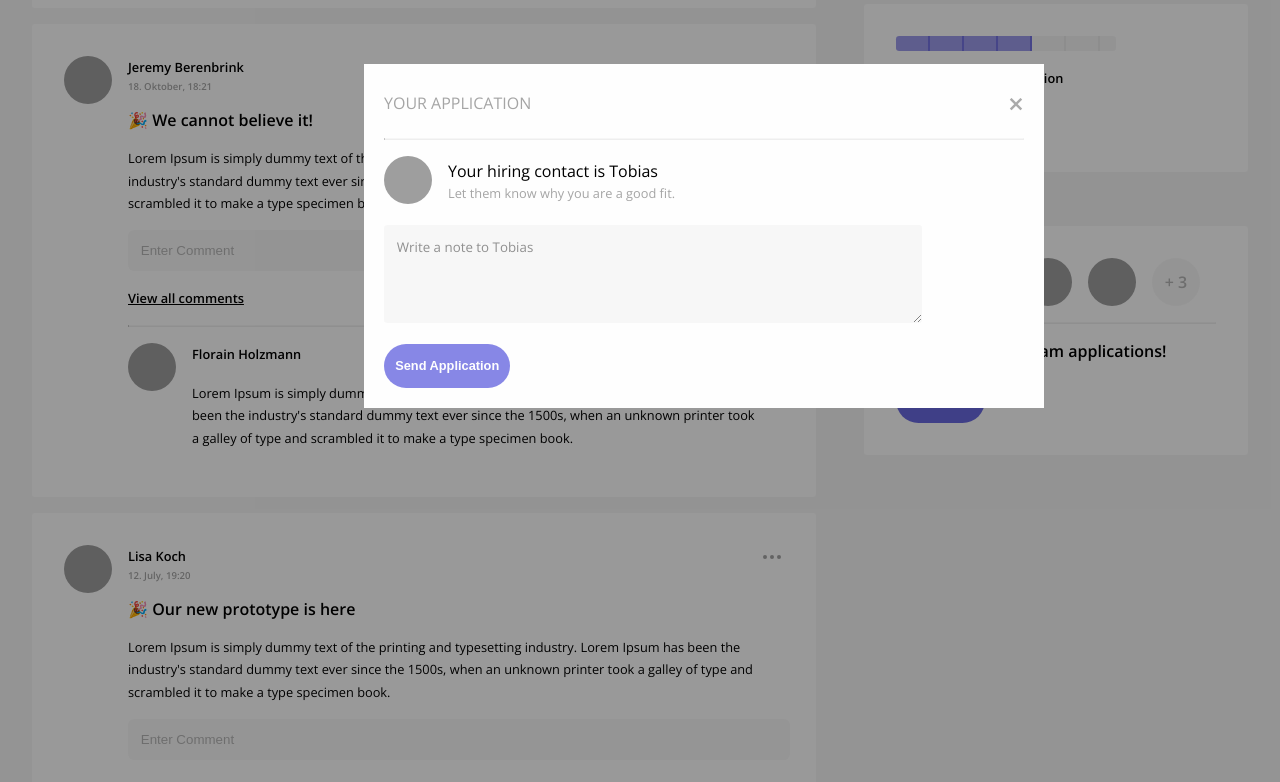
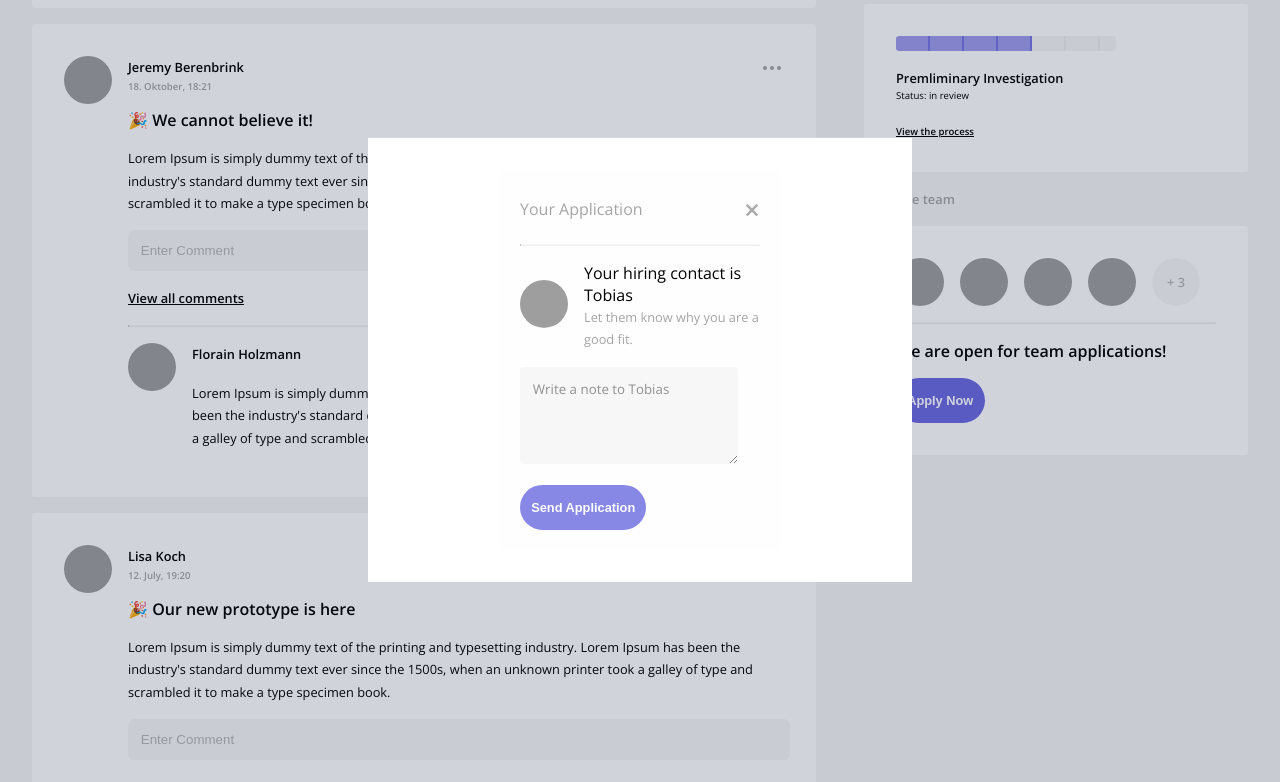
Before and after one commit to Paarmita/web-designer-task, a website built with Parcel: page src/index.html in a window 1280 px wide. Both pictures are taken after a click on the button "Apply Now". Shown: the part 734-1516 px from the top of the page. Built offline with nearby package versions, Linux system fonts and the light colour scheme; grey boxes are pictures that could not be loaded.

Commit message:
centered the dialog

```diff
--- a/src/index.html
+++ b/src/index.html
@@ -377,7 +377,9 @@
                     class="user-avatar user-avatar"
                   />
 
-                  <div class="more-btn">+ 3</div>
+                  <div class="more-btn">
+                    <p class="caption caption--medium">+ 3</p>
+                  </div>
                 </div>
 
                 <div class="row row--mt row--mb">
@@ -410,14 +412,15 @@
           </div>
         </div>
       </div>
-      <div id="my-dialog" class="dialog">
+      <div class="dialog-container" id="dialog-container">
+        <div class="dialog">
           <div class="dialog-content">
             <div
               class="row row--flexrow row--content-space-between row--align-items-center"
             >
               <div>
                 <p class="caption caption--large caption--grey">
-                YOUR APPLICATION
+                  Your Application
                 </p>
               </div>
 
@@ -427,7 +430,9 @@
               <hr class="hr" />
             </div>
 
-          <div class="row row--mt row--mb row--flexrow row--align-items-center">
+            <div
+              class="row row--mt row--mb row--flexrow row--align-items-center"
+            >
               <div>
                 <img
                   src="https://images.unsplash.com/photo-1535713875002-d1d0cf377fde?ixid=MXwxMjA3fDB8MHxwaG90by1wYWdlfHx8fGVufDB8fHw%3D&ixlib=rb-1.2.1&auto=format&fit=crop&w=800&q=80"
@@ -469,6 +474,7 @@
           </div>
         </div>
       </div>
+    </div>
     <script src="./index.js"></script>
     <script>
       feather.replace();
--- a/src/index.js
+++ b/src/index.js
@@ -1,4 +1,4 @@
-const modal = document.getElementById("my-dialog");
+const modal = document.getElementById("dialog-container");
 const applyBtn = document.getElementById("apply-btn");
 const closeBtn = document.getElementById("close");
 const sendBtn = document.getElementById("send-application");
--- a/src/index.scss
+++ b/src/index.scss
@@ -34,18 +34,39 @@ $breakpoint-wide: 1300px;
   border: none;
 }
 
-.dialog {
+.dialog-container {
   display: none;
   position: fixed;
-  z-index: 1;
-  padding: 4rem;
-  left: 0;
-  top: 0;
   width: 100%;
   height: 100%;
+  inset: 0px;
+  z-index: 1;
+  background: rgba(25, 35, 76, 0.2);
+  box-shadow: rgb(0 0 0 / 50%) 0px 2px 17px 0px;
   overflow: auto;
-  background-color: rgb(0, 0, 0);
-  background-color: rgba(0, 0, 0, 0.4);
+}
+
+.dialog {
+  position: absolute;
+  top: 45%;
+  left: 50%;
+  transform: translateY(-50%) translateX(-50%);
+
+  background: white;
+
+  @media screen and (min-width: $breakpoint-mobile) {
+    width: 15rem;
+    padding: 1rem;
+  }
+  @media screen and (min-width: $breakpoint-tablet) {
+    width: 20rem;
+    padding: 2rem;
+  }
+
+  @media screen and (min-width: $breakpoint-desktop) {
+    width: 30rem;
+    padding: 2rem;
+  }
 
   .dialog-content {
     background-color: #fefefe;
```
Lines whose indentation alone changed are shown as unchanged.
